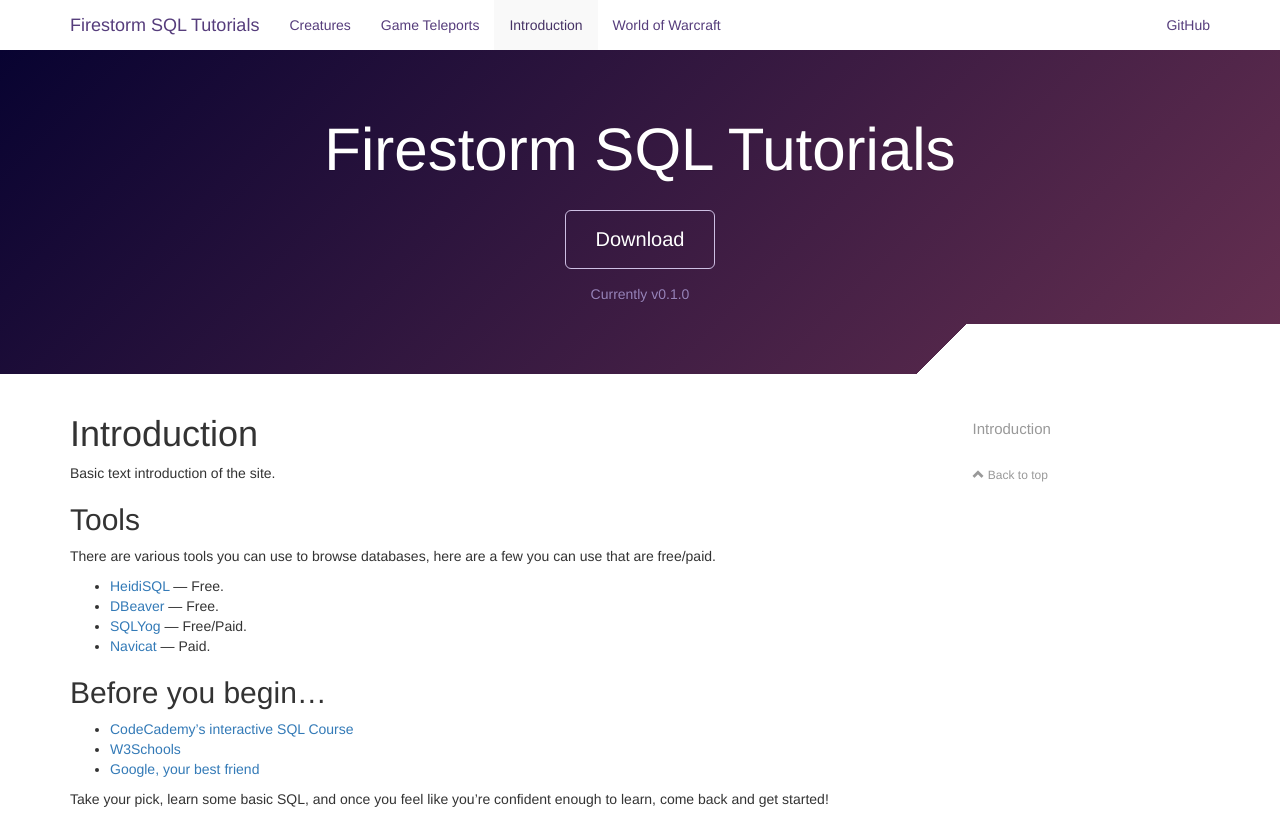
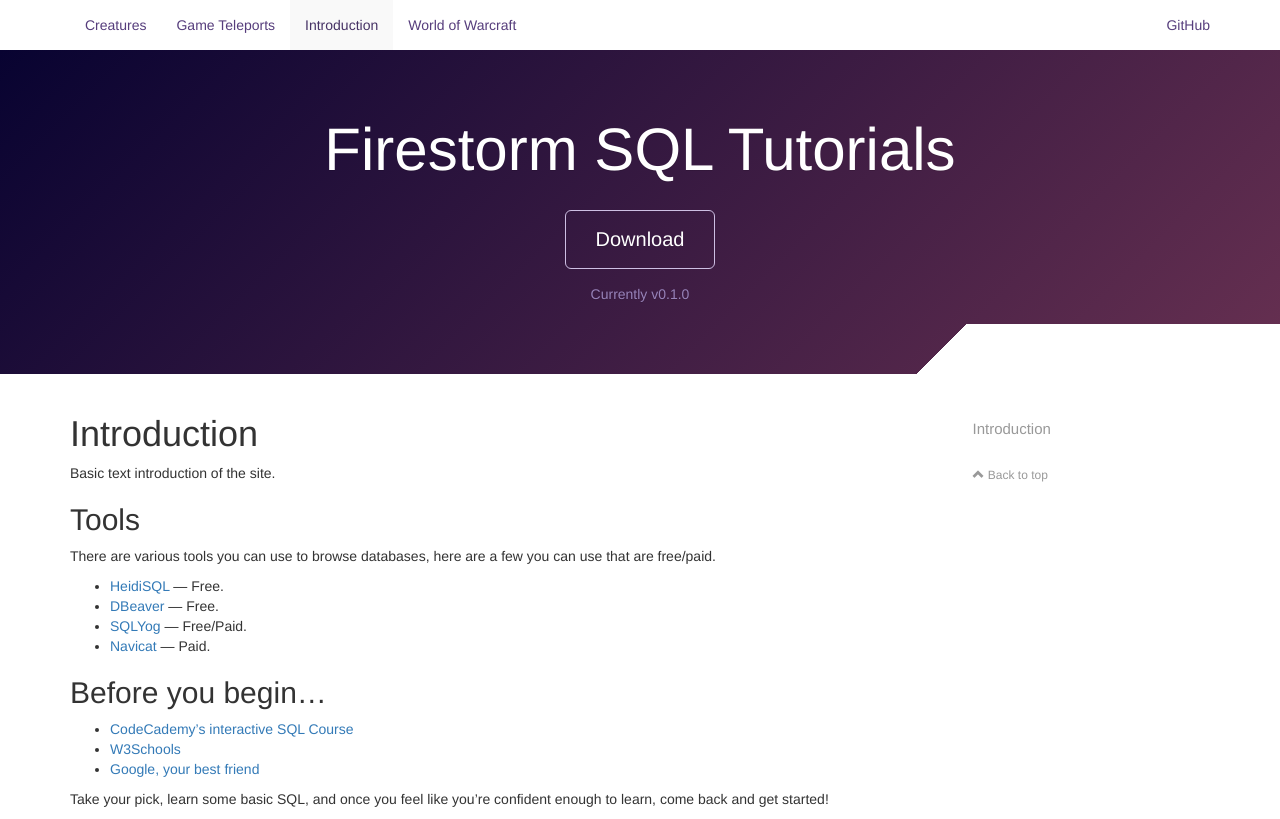
Before and after one commit to MehdiAria/MehdiAria.github.io, a Jekyll site: the page built from index.md, in a window 1280 px wide. Shown: the top 819 px of the page. Built offline with Jekyll 4.4.1, drawn with Linux system fonts in a browser that asks for light colours; nearby versions of some CDN libraries; comment, search, counter and statistics services are not loaded; grey boxes are pictures that could not be loaded.

Commit message:
Update navigation.html

```diff
--- a/_includes/navigation.html
+++ b/_includes/navigation.html
@@ -1,14 +1,8 @@
 <header class="navbar navbar-static-top bs-docs-nav" id="top">
     <div class="container">
-        <div class="navbar-header" role="banner">
-            <button class="navbar-toggle" type="button" data-toggle="collapse" data-target=".bs-navbar-collapse">
-                <span class="sr-only">Toggle navigation</span>
-                <span class="icon-bar"></span>
-                <span class="icon-bar"></span>
-                <span class="icon-bar"></span>
-            </button>
-            <a class="navbar-brand" href="{{ 'index.html' | relative_url }}">{{ site.name }}</a>
-        </div>
+
+
+
         <nav class="collapse navbar-collapse bs-navbar-collapse" role="navigation">
             <ul class="nav navbar-nav">
                 {% assign sorted_pages = site.pages | sort: "name" %}
```
